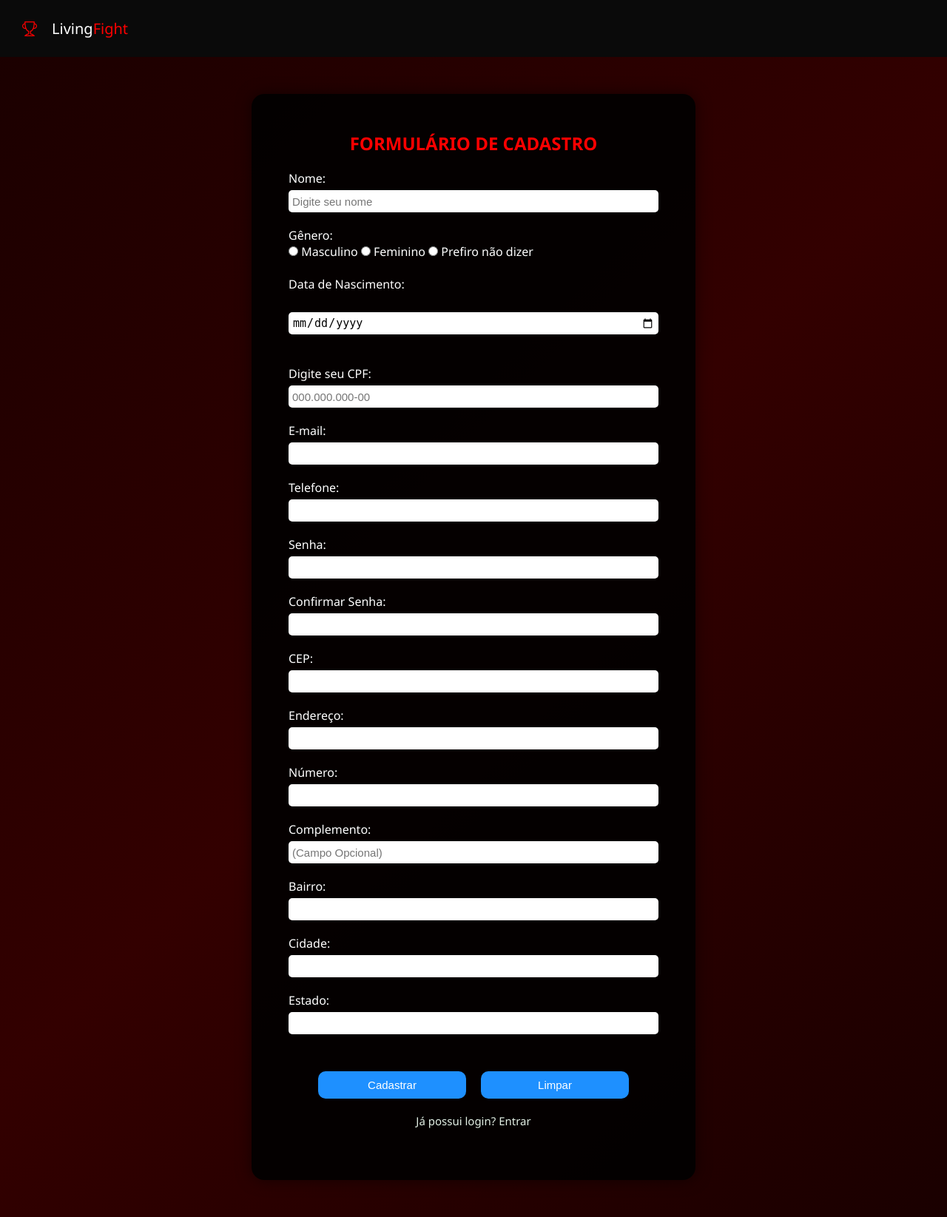
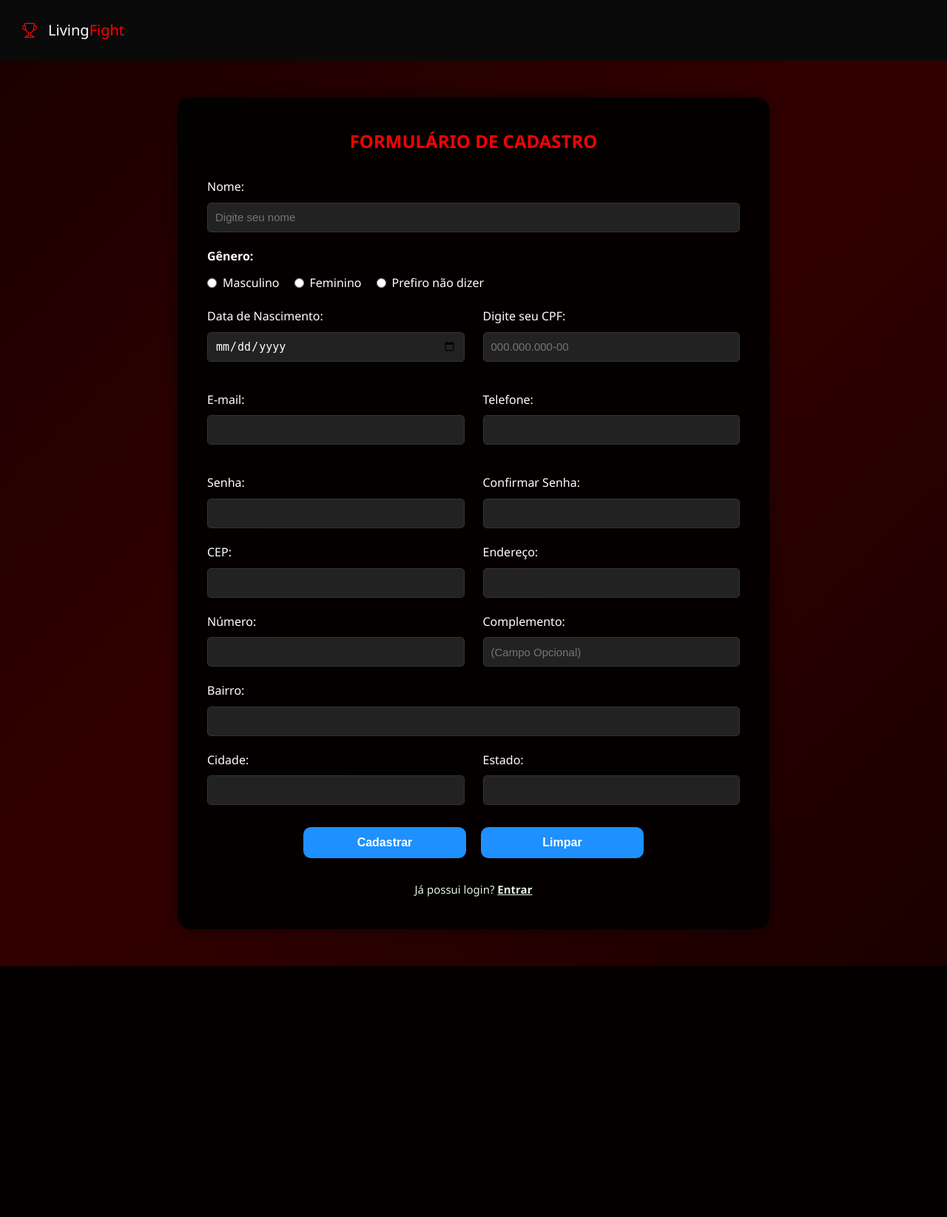
Before and after one commit to kaiohenrique5340-boop/Gestao-de-Escolinha, a PHP site: page /register.html in a window 1280 px wide. Shown: the whole page at 74% size. After the commit the page ends 1306 px from the top, so only its background shows below. Run offline with PHP 8.4, Linux system fonts and the light colour scheme; some libraries are stand-ins or nearby versions.

Commit message:
feat: Refatora formulário de cadastro para layout em colunas
Implementa um layout responsivo em duas colunas com CSS Grid para otimizar o espaço em telas maiores e reduzir a rolagem. O formulário retorna para uma única coluna em dispositivos móveis.

```diff
--- a/css/register.css
+++ b/css/register.css
@@ -7,7 +7,8 @@
 body {
     font-family: 'Segoe UI', Tahoma, Geneva, Verdana, sans-serif;
     background: linear-gradient(135deg, #1a0000 0%, #330000 50%, #1a0000 100%);
-    color: white; /* Garante que o texto seja branco */
+    color: white;
+    line-height: 1.6;
 }
 
 header {
@@ -18,9 +19,10 @@ header {
     padding: 25px 30px;
     color: white;
     font-size: 20px;
-  font-family: 'Segoe UI', Tahoma, Geneva, Verdana, sans-serif;
     list-style-type: none;
     position: sticky;
+    top: 0;
+    z-index: 10;
 }
 
 header a {
@@ -28,127 +30,166 @@ header a {
     text-decoration: none;
     color: white;
     display: flex;
+    align-items: center;
 }
 
 header a i {
     color: red;
-    margin: 0 20px 0 0;
+    margin-right: 15px;
 }
 
 header a p {
     color: red;
 }
 
+main {
+    padding: 20px 0;
+}
 
-/* fim do style do header */
-
-/* Estilo do formulário principal, centralizado */
+/* --- MELHORIA PRINCIPAL: LAYOUT EM GRADE --- */
 form {
     background-color: rgba(0, 0, 0, 0.9);
-    width: 600px; /* Ajuste a largura para acomodar mais campos */
-    margin: 50px auto;
-    padding: 50px;
+    max-width: 800px; /* Aumentamos a largura para acomodar as colunas */
+    width: 90%;
+    margin: 30px auto;
+    padding: 40px;
     border-radius: 17px;
-    box-shadow: 0 0 20px rgba(0, 0, 0, 0.5); /* Adiciona uma sombra para destaque */
+    box-shadow: 0 0 20px rgba(0, 0, 0, 0.5);
+
+    /* Ativando o layout em grade */
+    display: grid;
+    grid-template-columns: 1fr 1fr; /* Duas colunas de largura igual */
+    gap: 20px 25px; /* Espaçamento vertical e horizontal entre os campos */
+    align-items: start;
 }
 
-h2{
+/* Classe para elementos que devem ocupar as duas colunas */
+.full-width {
+    grid-column: 1 / -1; /* Ocupa do início ao fim */
+}
+
+h2 {
     text-align: center;
-  margin-bottom: 20px;
+    margin-bottom: 10px;
     color: red;
     font-family: 'Segoe UI', Tahoma, Geneva, Verdana, sans-serif;
 }
 
-/* Estilo para os rótulos (labels) */
+.form-group {
+    width: 100%;
+}
+
 label {
     display: block;
-    margin-bottom: 5px;
+    margin-bottom: 8px;
     font-size: 16px;
     font-family: 'Segoe UI', Tahoma, Geneva, Verdana, sans-serif;
 }
 
-/* Estilo para todos os campos de input */
 input[type="text"],
 input[type="email"],
 input[type="password"],
-input[type="date"],
-input[type="number"]
-{
-    padding: 5px;
+input[type="date"] {
+    padding: 10px;
     width: 100%;
-    height: 30px;
-    border: none;
+    height: 40px;
+    border: 1px solid #333;
     outline: none;
     font-size: 15px;
     border-radius: 5px;
-    margin-bottom: 20px;
+    background-color: #222;
+    color: white;
+    transition: border-color 0.3s, box-shadow 0.3s;
 }
 
+input:focus {
+    border-color: dodgerblue;
+    box-shadow: 0 0 8px rgba(30, 144, 255, 0.5);
+}
 
-    .bnt{
+/* Estilização específica para o campo Gênero */
+.legend-style {
+    margin-bottom: 10px;
+    font-weight: bold;
+}
+.gender-options {
+    display: flex;
+    gap: 20px;
+    flex-wrap: wrap;
+}
+.gender-options label {
+    display: flex;
+    align-items: center;
+    cursor: pointer;
+    margin-bottom: 0; /* Remove a margem padrão do label aqui */
+}
+.gender-options input[type="radio"] {
+    margin-right: 8px;
+}
+
+/* Estilização dos botões */
+.bnt {
     display: flex;
     width: 100%;
     justify-content: center;
     gap: 20px;
+    flex-wrap: wrap;
+    margin-top: 10px;
 }
 
-
-/* Estilo para os botões */
 button {
     background-color: dodgerblue;
     border: none;
-    padding: 10px;
-    width: 200px;
+    padding: 12px;
+    width: 220px;
     border-radius: 10px;
     color: white;
-    font-size: 15px;
-    margin-top: 30px;
-    cursor: pointer; /* Adiciona o cursor de clique */
-
+    font-size: 16px;
+    font-weight: bold;
+    cursor: pointer;
+    transition: background-color 0.3s, color 0.3s;
 }
 
-button:hover {
+button:hover, button:focus {
     background-color: white;
     color: black;
-    transition: 0.5s;
+    outline: none;
 }
 
-/* Estilo para o campo de mensagem (senha e CEP) */
-#mensagem_senha,
-#mensagem_cep {
-    color: dodgerblue;
-    font-family: 'Segoe UI', Tahoma, Geneva, Verdana, sans-serif;
-    margin-top: -15px; /* Ajusta o espaçamento */
-    margin-bottom: 10px;
+/* Estilo para mensagens de erro */
+.error-message {
+    color: red;
     font-size: 14px;
+    margin-top: 5px;
+    min-height: 1em; /* Garante espaço para a mensagem não "empurrar" o layout */
 }
 
-.link-login{
-  display: flex;
-  justify-content: center;
+/* Link para a página de login */
+.link-login {
+    text-align: center;
     width: 100%;
-  padding: 20px;
+    padding: 10px 0 0;
 }
 
-form .login{
+.link-login a.login {
     text-decoration: none;
     color: rgb(227, 240, 229);
     font-size: 15px;
-  font-family: 'Segoe UI', Tahoma, Geneva, Verdana, sans-serif;
-  justify-content: center;
 }
 
-
-.login:hover{
-
-  color: dodgerblue;
-  transition: 0.5s;
-  list-style-type: none;
-  text-decoration: none;
+.link-login a.login span {
+    text-decoration: underline;
+    font-weight: bold;
 }
 
+.link-login a.login:hover {
+    color: dodgerblue;
+}
+
+/* Responsividade */
 @media (max-width: 768px) {
     form {
-        width: 450px;
+        grid-template-columns: 1fr;
+        gap: 15px;
     }
 }
--- a/register.html
+++ b/register.html
@@ -9,121 +9,100 @@
 </head>
 <body>
 
-      <!-- cabecalho-->
     <header>
         <a href="index.html">
             <i class="bi bi-trophy"></i> Living <p>Fight</p>
         </a>
+    </header>
+    <main>
+        <form id="form" action="/registrarAluno.php" method="POST">
+            <h2 class="full-width">FORMULÁRIO DE CADASTRO</h2>
 
-    </header>
-    <!--fim do header-->
+            <div class="form-group full-width">
+                <label for="nome">Nome:</label>
+                <input type="text" id="nome" name="nome" placeholder="Digite seu nome" required autocomplete="name">
+            </div>
 
-<!-- Início do formulário -->
-<form id="form" action="/registrarAluno.php" method="POST">
+            <div class="form-group full-width">
+                <p class="legend-style">Gênero:</p>
+                <div class="gender-options">
+                    <label><input type="radio" name="sexo" value="masculino"> Masculino</label>
+                    <label><input type="radio" name="sexo" value="feminino"> Feminino</label>
+                    <label><input type="radio" name="sexo" value="nao informado"> Prefiro não dizer</label>
+                </div>
+            </div>
 
-    <h2>FORMULÁRIO DE CADASTRO</h2>
+            <div class="form-group">
+                <label for="dataNascimento">Data de Nascimento:</label>
+                <input type="date" id="dataNascimento" name="dataNascimento" required autocomplete="bday">
+                <div id="msgErro" class="error-message"></div>
+            </div>
+            <div class="form-group">
+                <label for="cpf">Digite seu CPF:</label>
+                <input type="text" id="cpf" name="cpf" maxlength="14" placeholder="000.000.000-00" required autocomplete="off">
+                <p id="mensagem" class="error-message"></p>
+            </div>
 
-    <!-- Campo de Nome -->
-     <label for="nome">Nome:</label>
-    <input type="text" id="nome" name="nome" placeholder="Digite seu nome" required autocomplete="off">
+            <div class="form-group">
+                <label for="email">E-mail:</label>
+                <input type="email" id="email" name="email" required autocomplete="email">
+                <div id="msgEmail" class="error-message"></div>
+            </div>
+            <div class="form-group">
+                <label for="telefone">Telefone:</label>
+                <input type="text" id="telefone" name="telefone" required autocomplete="tel">
+            </div>
 
+            <div class="form-group">
+                <label for="senha">Senha:</label>
+                <input type="password" id="senha" name="senha" required autocomplete="new-password">
+            </div>
+            <div class="form-group">
+                <label for="confirmarsenha">Confirmar Senha:</label>
+                <input type="password" id="confirmarsenha" name="confirmarsenha" required autocomplete="new-password">
+            </div>
 
-      <legend>Gênero:</legend>
-      <input type="radio" name="sexo" value="masculino"> Masculino</label>
-      <input type="radio" name="sexo" value="feminino"> Feminino</label>
-      <input type="radio" name="sexo" value="nao informado"> Prefiro não dizer</label>
+            <div class="form-group">
+                <label for="cep">CEP:</label>
+                <input type="text" id="cep" name="cep" required autocomplete="postal-code">
+            </div>
+            <div class="form-group">
+                <label for="endereco">Endereço:</label>
+                <input type="text" id="endereco" name="endereco" required autocomplete="street-address">
+            </div>
 
-      <br>
-      <br>
+            <div class="form-group">
+                <label for="numero">Número:</label>
+                <input type="text" id="numero" name="numero" required autocomplete="address-line2">
+            </div>
+            <div class="form-group">
+                <label for="complemento">Complemento:</label>
+                <input type="text" id="complemento" name="complemento" autocomplete="address-line3" placeholder="(Campo Opcional)">
+            </div>
 
-    <!-- Campo Data de Nascimento -->
-    <label for="dataNascimento">Data de Nascimento:</label><br>
-    <input type="date" id="dataNascimento" required autocomplete="off">
-    <div id="msgErro" class="erro"></div>
-    <br>
+            <div class="form-group full-width">
+                <label for="bairro">Bairro:</label>
+                <input type="text" id="bairro" name="bairro"  required autocomplete="address-level2">
+            </div>
+            <div class="form-group">
+                <label for="cidade">Cidade:</label>
+                <input type="text" id="cidade" name="cidade" required autocomplete="address-level1">
+            </div>
+            <div class="form-group">
+                <label for="estado">Estado:</label>
+                <input type="text" id="estado" name="estado" required autocomplete="state">
+            </div>
 
-     <!-- Campo de Cpf -->
-    <label for="cpf">Digite seu CPF:</label>
-    <input type="text" id="cpf" maxlength="14" placeholder="000.000.000-00" required autocomplete="off">
-    <p id="mensagem" style="color:red;"></p>
-
-
-    <!-- Campo de E-mail -->
-    <label for="email">E-mail:</label>
-    <input type="email" id="email" name="email" required autocomplete="off">
-    <div id="msgEmail" class="erro"></div>
-
-    <!-- Campo Telefone contato -->
-
-  <label for="telefone">Telefone:</label>
-  <input type="text" id="telefone" name="telefone" required aria-autocomplete="off">
-  <br>
-
-    <!-- Campo de Senha -->
-    <label for="senha">Senha:</label>
-    <input type="password" id="senha" name="senha" required autocomplete="off">
-    <br>
-
-    <!-- Campo de Confirmar Senha -->
-    <label for="confirmarsenha">Confirmar Senha:</label>
-    <input type="password" id="confirmarsenha" name="confirmarsenha" required  autocomplete="off">
-    <br>
-
-
-    <!-- Campo de CEP -->
-    <label for="cep">CEP:</label>
-    <input type="text" id="cep" name="cep" required autocomplete="off">
-    <br>
-
-    <!-- Campo de Endereço -->
-    <label for="endereco">Endereço:</label>
-    <input type="text" id="endereco" name="endereco" required autocomplete="off">
-    <br>
-
-    <!-- Campo de Endereço -->
-    <label for="numero">Número:</label>
-    <input type="text" id="numero" name="numero" required autocomplete="off">
-    <br>
-
-    <!-- Campo de Complemento -->
-    <label for="complemento">Complemento:</label>
-    <input type="text" id="complemento" name="complemento" autocomplete="off" placeholder="(Campo Opcional)">
-    <br>
-
-    <!-- Campo de Bairro -->
-    <label for="bairro">Bairro:</label>
-    <input type="text" id="bairro" name="bairro"  required autocomplete="off">
-    <br>
-
-    <!-- Campo de Cidade -->
-    <label for="cidade">Cidade:</label>
-    <input type="text" id="cidade" name="cidade" required autocomplete="off">
-    <br>
-
-    <!-- Campo de Estado -->
-    <label for="estado">Estado:</label>
-    <input type="text" id="estado" name="estado" required autocomplete="off">
-    <br>
-
-
-    <div class="bnt">
-      <!-- Botão para enviar o formulário -->
-      <button type="submit">Cadastrar</button>
-
-      <!-- Botão para Limpar o formulário -->
-      <button type="reset" id="limpar">Limpar</button>
-    </div>
-
-    <div class="link-login">
-
-     <a href="login.html" class="login">Já possui login? <span>Entrar</span><br></a>
-
-     </div>
-
-</form>
+            <div class="bnt full-width">
+                <button type="submit">Cadastrar</button>
+                <button type="reset" id="limpar">Limpar</button>
+            </div>
+            <div class="link-login full-width">
+                <a href="login.html" class="login">Já possui login? <span>Entrar</span></a>
+            </div>
+        </form>
     </main>
 
-    <!--Vlibras-->
     <div vw class="enabled">
       <div vw-access-button class="active"></div>
       <div vw-plugin-wrapper>
```
Lines whose indentation alone changed are shown as unchanged.
